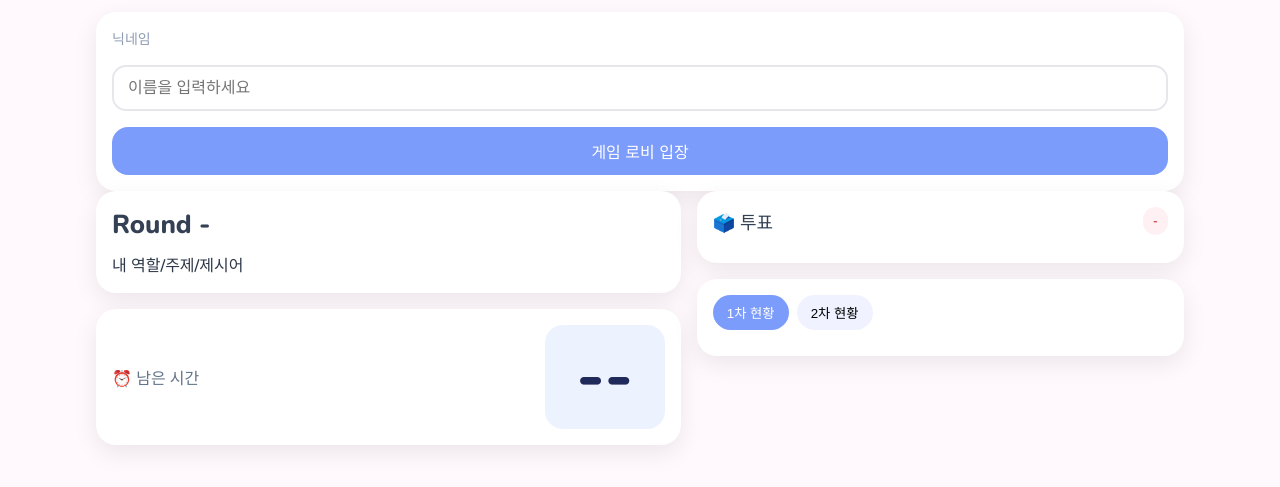
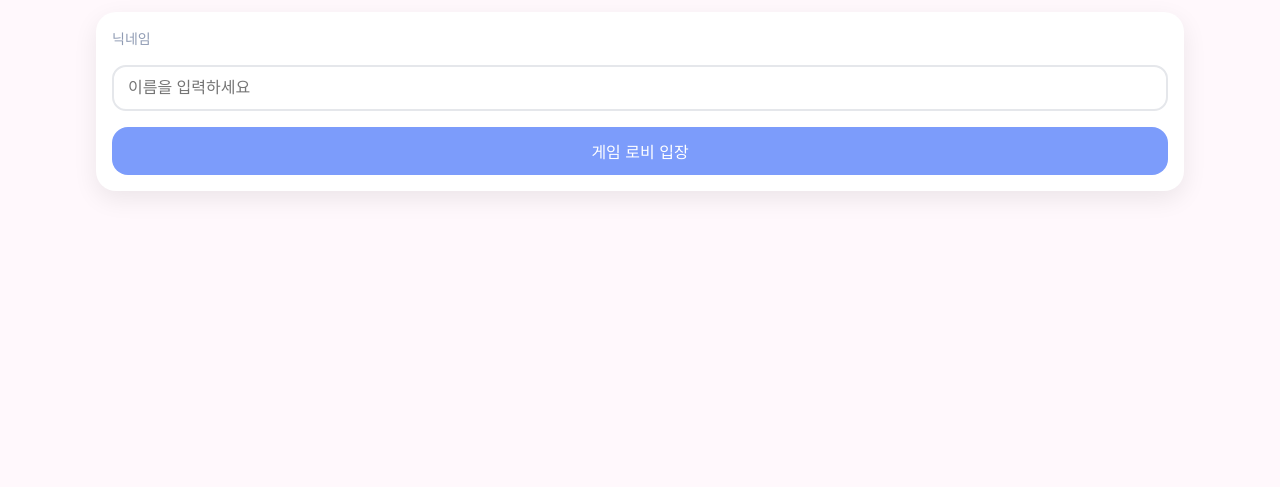
Before and after one commit to bomi-coder/liar_game, a Flask app: page / in a window 1280 px wide. Shown: the part 72-559 px from the top of the page. Run offline with Flask 3, Linux system fonts and the light colour scheme; some libraries are stand-ins or nearby versions.

Commit message:
Update index.html

```diff
--- a/templates/index.html
+++ b/templates/index.html
@@ -26,7 +26,7 @@
     </section>
 
     <!-- 로비 -->
-    <section id="lobby" class="card section">
+    <section id="lobby" class="card section" style="display:none">
       <div class="grid2 gap16">
         <div class="stack gap12">
           <h2 class="h2">🎉 게임 로비</h2>
@@ -47,7 +47,7 @@
     </section>
 
     <!-- 게임 -->
-    <section id="game" class="section grid-game">
+    <section id="game" class="section grid-game" style="display:none">
       <div class="stack gap16">
         <div class="card stack gap10">
           <div id="roundInfo" class="round-title">Round -</div>
```
